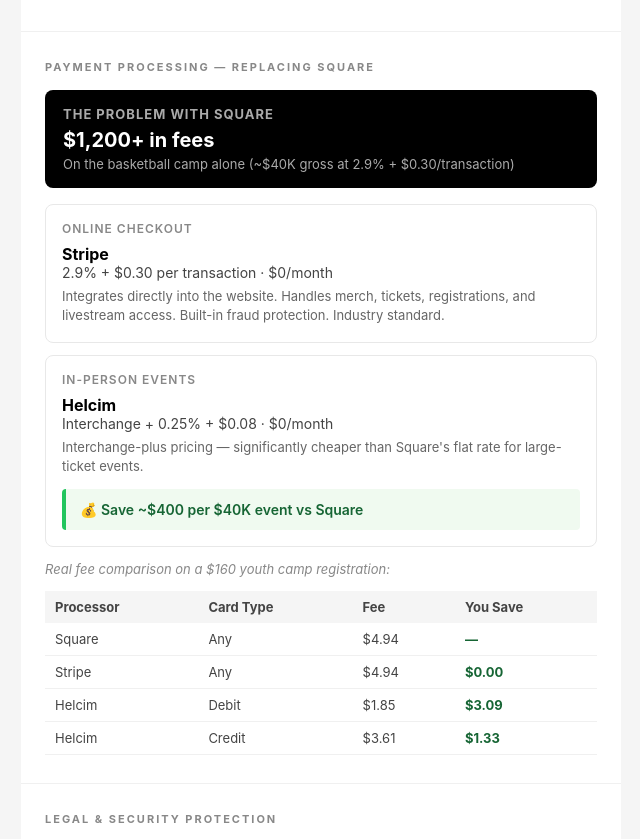
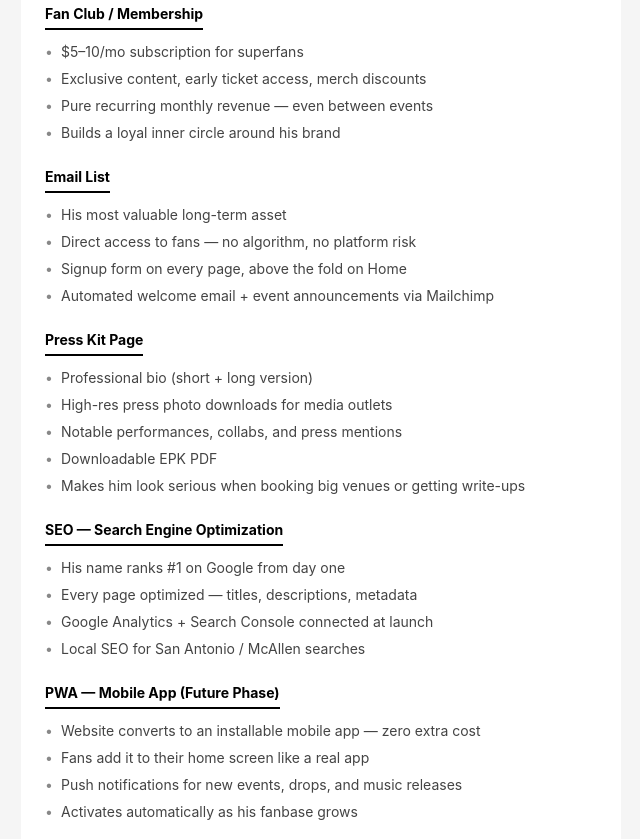
Before and after one commit to degeneratez956/Public-Work, a plain HTML site: page migo-world/project-brief.html in a window 1280 px wide. Shown: the part 2516-3355 px from the top of the page, without its empty margins (319-959 px from the left). Drawn offline with Linux system fonts and the light colour scheme.

Commit message:
update: add fan club, email list, press kit, SEO, PWA sections to project brief

```diff
--- a/migo-world/project-brief.html
+++ b/migo-world/project-brief.html
@@ -188,6 +188,57 @@
         <li>Future: paid livestream tickets via Stripe</li>
       </ul>
     </div>
+
+    <div class="feature-block">
+      <h3>Fan Club / Membership</h3>
+      <ul class="feature-list">
+        <li>$5–10/mo subscription for superfans</li>
+        <li>Exclusive content, early ticket access, merch discounts</li>
+        <li>Pure recurring monthly revenue — even between events</li>
+        <li>Builds a loyal inner circle around his brand</li>
+      </ul>
+    </div>
+
+    <div class="feature-block">
+      <h3>Email List</h3>
+      <ul class="feature-list">
+        <li>His most valuable long-term asset</li>
+        <li>Direct access to fans — no algorithm, no platform risk</li>
+        <li>Signup form on every page, above the fold on Home</li>
+        <li>Automated welcome email + event announcements via Mailchimp</li>
+      </ul>
+    </div>
+
+    <div class="feature-block">
+      <h3>Press Kit Page</h3>
+      <ul class="feature-list">
+        <li>Professional bio (short + long version)</li>
+        <li>High-res press photo downloads for media outlets</li>
+        <li>Notable performances, collabs, and press mentions</li>
+        <li>Downloadable EPK PDF</li>
+        <li>Makes him look serious when booking big venues or getting write-ups</li>
+      </ul>
+    </div>
+
+    <div class="feature-block">
+      <h3>SEO — Search Engine Optimization</h3>
+      <ul class="feature-list">
+        <li>His name ranks #1 on Google from day one</li>
+        <li>Every page optimized — titles, descriptions, metadata</li>
+        <li>Google Analytics + Search Console connected at launch</li>
+        <li>Local SEO for San Antonio / McAllen searches</li>
+      </ul>
+    </div>
+
+    <div class="feature-block">
+      <h3>PWA — Mobile App (Future Phase)</h3>
+      <ul class="feature-list">
+        <li>Website converts to an installable mobile app — zero extra cost</li>
+        <li>Fans add it to their home screen like a real app</li>
+        <li>Push notifications for new events, drops, and music releases</li>
+        <li>Activates automatically as his fanbase grows</li>
+      </ul>
+    </div>
   </div>
 
   <!-- PAYMENT PROCESSING -->
```
